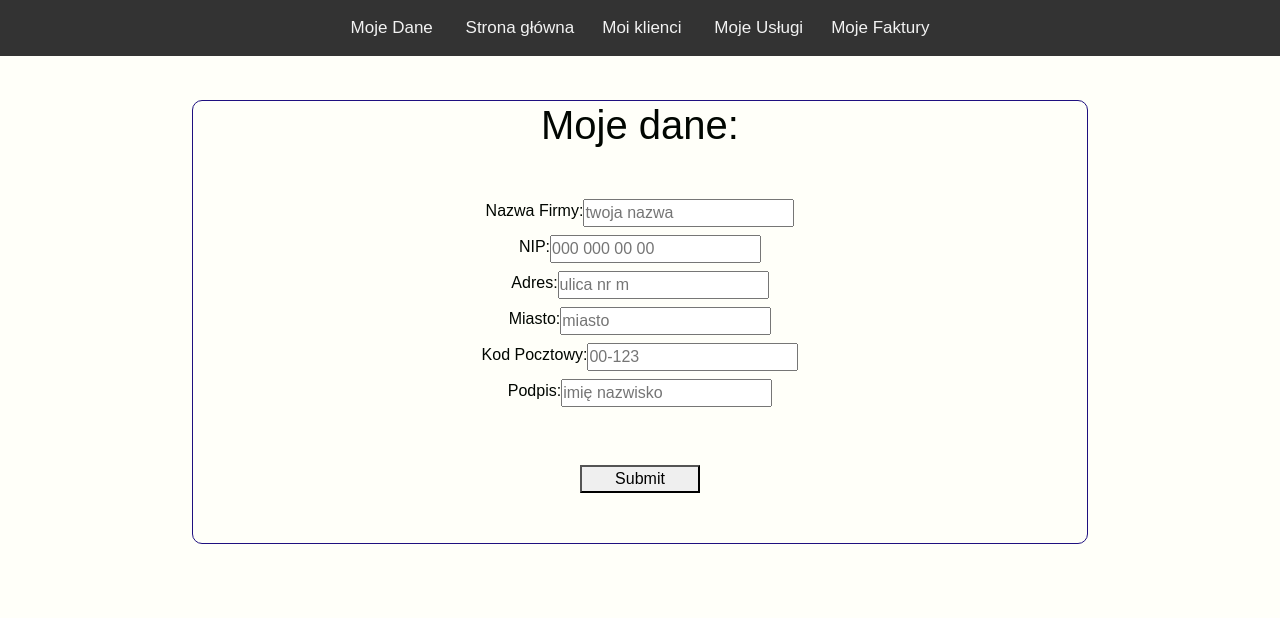
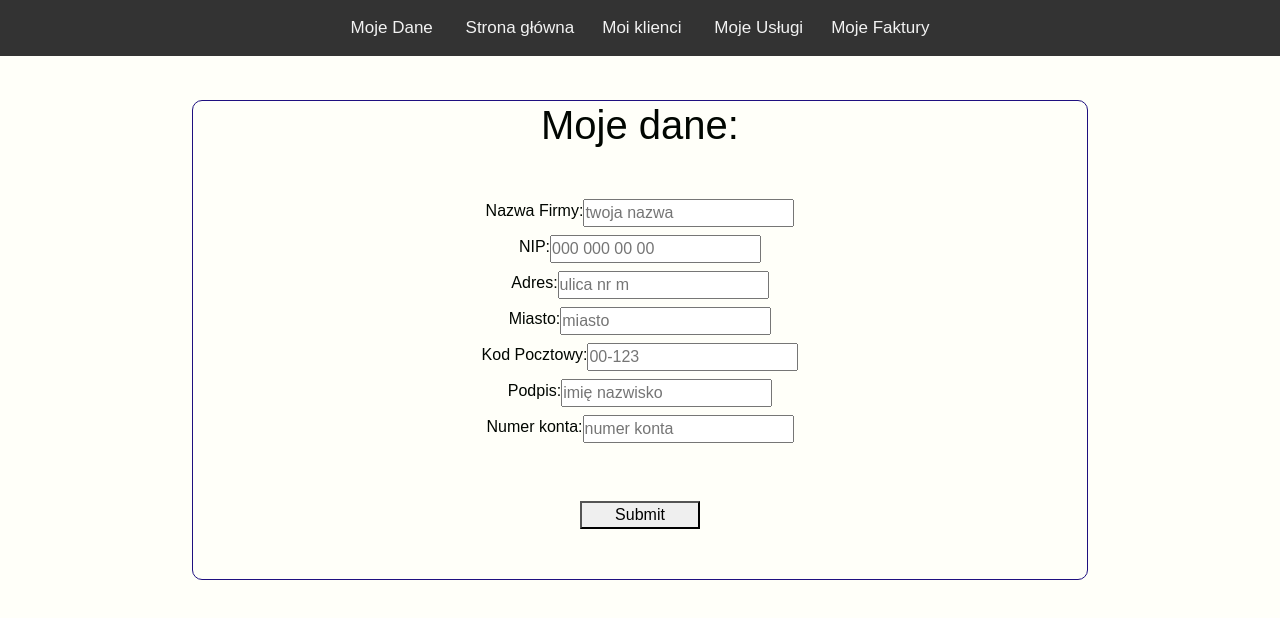
Before and after one commit to WikaZ/invoice-app, a React app: page /klienci in a window 1280 px wide. Shown: the top 618 px of the page. Built offline with nearby package versions, Linux system fonts and the light colour scheme.

Commit message:
input businessBankAccountNum was added

```diff
--- a/src/components/invoicePreview/invoicePreview.jsx
+++ b/src/components/invoicePreview/invoicePreview.jsx
@@ -119,6 +119,7 @@ class InvoicePreview extends React.Component {
                                         </ul>
                                     </li>
                                     <li><span className={"invoiceHeader"}>NIP:</span> {this.state.businessNumber}</li>
+                                    <li><span className={"invoiceHeader"}>Numer konta:</span> {this.state.businessBankAccountNum}</li>
                                 </ul>
 
 
--- a/src/components/myData/myInvoiceData.jsx
+++ b/src/components/myData/myInvoiceData.jsx
@@ -5,7 +5,7 @@ import {Formik, Form, Field, ErrorMessage} from 'formik';
 class MyInvoiceData extends React.Component {
     passMyInvoiceData = (values) => {
 
-        let el = {... values};
+        let el = {...values};
         console.error(el);
         db.collection("myCompData").doc("myCompanyDataRecord").set(el)
             .then(function () {
@@ -18,9 +18,6 @@ class MyInvoiceData extends React.Component {
     };
 
 
-
-
-
     render() {
 
         return (
@@ -31,9 +28,10 @@ class MyInvoiceData extends React.Component {
                         businessName: '',
                         businessNumber: '',
                         businessAddress: "",
-                        businessCity:"",
+                        businessCity: "",
                         businessPostalCode: "",
-                        businessSignature: ""
+                        businessSignature: "",
+                        businessBankAccountNum: ""
                     }}
 
 
@@ -63,6 +61,11 @@ class MyInvoiceData extends React.Component {
                             errors.businessPostalCode = 'Required';
                         } else if (!/^[0-9]{2}-[0-9]{3}$/g.test(values.businessPostalCode)) {
                             errors.businessPostalCode = 'Nieprawidłowy kod pocztowy';
+                        }
+                        if (!values.businessBankAccountNum) {
+                            errors.businessBankAccountNum = 'Required';
+                        } else if (!/^[0-9]{26}$/g.test(values.businessBankAccountNum)) {
+                            errors.businessBankAccountNum = 'Nice try!';
                         }
 
                         if (!values.businessSignature) {
@@ -186,6 +189,17 @@ class MyInvoiceData extends React.Component {
                                 }}> {errors.businessSignature && touched.businessSignature && errors.businessSignature}</span>
 
                             </div>
+                            <div className={'myDataInput'}>
+                                <label>Numer konta:<input
+                                    type="text"
+                                    name="businessBankAccountNum"
+                                    onChange={handleChange}
+                                    onBlur={handleBlur}
+                                    value={values.businessBankAccountNum}
+                                    placeholder={"numer konta"}
+                                /></label>
+                                {errors.businessBankAccountNum && touched.businessBankAccountNum && errors.businessBankAccountNum}
+                            </div>
                             <div className={'myInvoiceDataSubmit'}>
                                 <button type="submit" disabled={isSubmitting}>
                                     Submit
@@ -205,59 +219,5 @@ class MyInvoiceData extends React.Component {
 
 }
 
-// class MyInvoiceData extends React.Component {
-//     constructor(props) {
-//         super(props);
-//         this.state = {
-//             businessName: "",
-//             businessNumber: "",
-//             businessAddress: "",
-//             businessPostalCode: "",
-//             businessSignature: "",
-//             errors: {
-//
-//                 businessName: "",
-//                 businessNumber: "",
-//                 businessAddress: "",
-//                 businessPostalCode: "",
-//                 businessSignature: ""
-//             }
-//         }
-//     }
-//
-//     handleGetMyData = (e) => {
-//         e.preventDefault();
-//         this.setState={
-//             [e.target.name]: e.currentTarget.value
-//         }
-//
-//     };
-//
-//     render() {
-//         return (
-//             <>
-//                 <div className={"myInvoiceData"}>
-//                     <div className={' myInvoiceDataHeader'}>
-//                         <p> MOJE DANE</p>
-//                     </div>
-//                     <form action="" onSubmit={this.handleGetMyData}>
-//                         <label>Nazwa firmy: <input type="text" placeholder={"Nazwa"}
-//                                                    value={this.state.businessName} name={"businessName"}/></label>
-//                         <label>NIP: <input type="text" placeholder={""} value={this.state.businessNumber}
-//                                            name={"businessNumber"}/></label>
-//                         <label>Adres: <input type="text" placeholder={"000-000-00-00"}
-//                                              value={this.state.businessAddress} name={"businessAddress"}/></label>
-//                         <label>Kod pocztowy: <input type="text" placeholder={"00-000"}
-//                                                     value={this.state.businessPostalCode} name={"businessPostalCode"}/></label>
-//                         <label>Podpis: <input type="text" placeholder={""}
-//                                               value={this.state.businessSignature} name={"businessSignature"}/></label>
-//                         <input type="sumit" value={"ZAPISZ"}/>
-//                     </form>
-//                 </div>
-//             </>
-//         )
-//     }
-//
-// }
 
 export default MyInvoiceData
```
